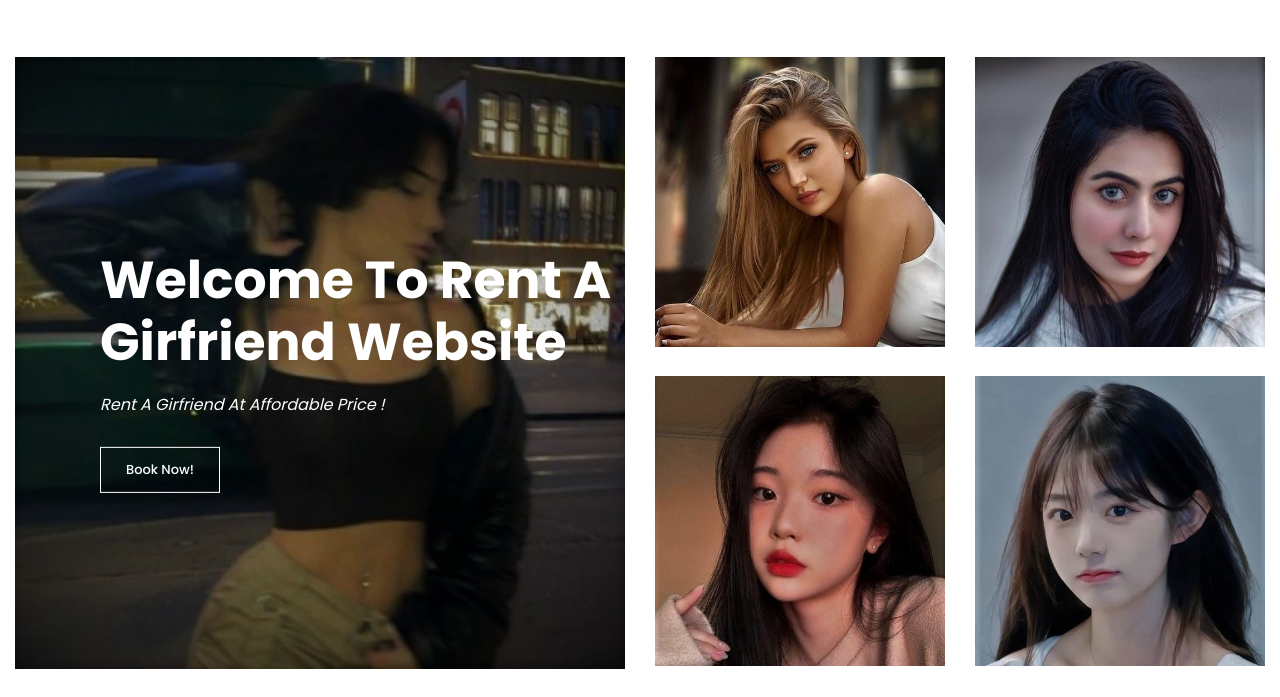
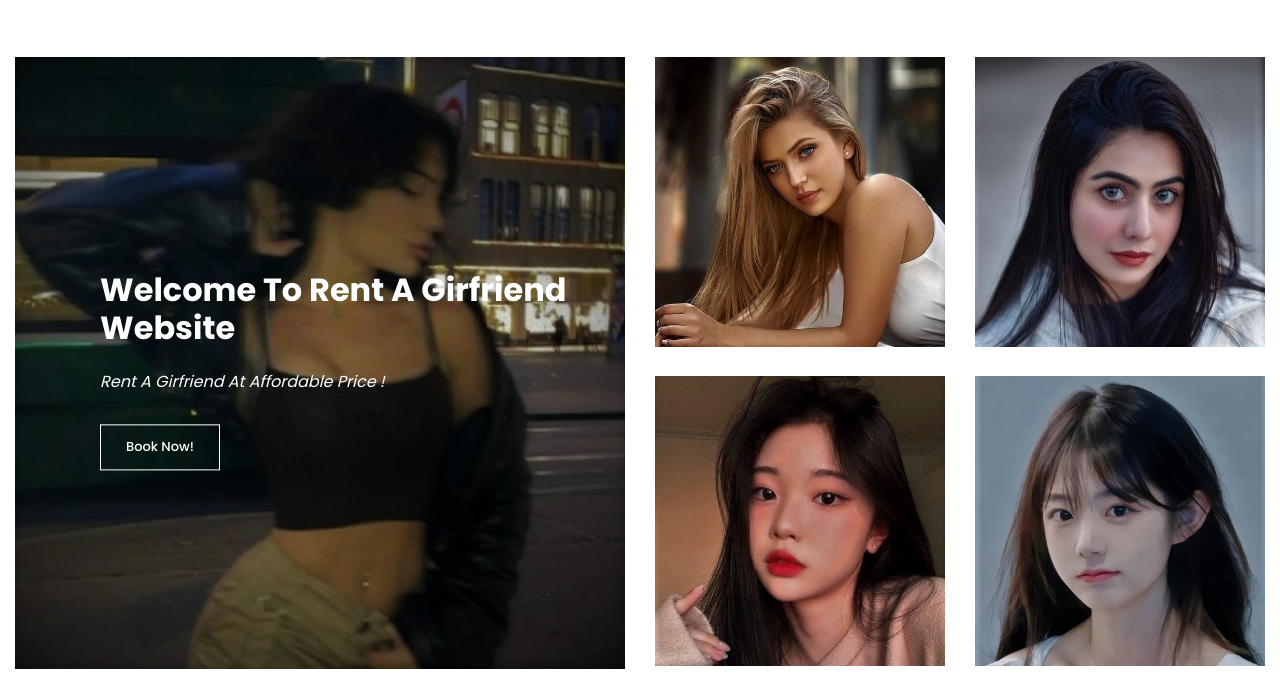
Before and after one commit to eren7155/Rent-A-Girlfriend, a plain HTML site: page index.html in a window 1280 px wide. Shown: the part 103-800 px from the top of the page. Drawn offline with Linux system fonts and the light colour scheme.

Commit message:
Update templatemo-hexashop.css

```diff
--- a/assets/css/templatemo-hexashop.css
+++ b/assets/css/templatemo-hexashop.css
@@ -1,28 +1,3 @@
-/*
-
-TemplateMo 571 Hexashop
-
-https://templatemo.com/tm-571-hexashop
-
-*/
-
-/* ---------------------------------------------
-Table of contents
-------------------------------------------------
-01. font & reset css
-02. reset
-03. global styles
-04. header
-05. banner
-06. features
-07. testimonials
-08. contact
-09. footer
-10. preloader
-11. search
-12. portfolio
-
---------------------------------------------- */
 /*
 ---------------------------------------------
 font & reset css
@@ -671,9 +646,9 @@ banner
 .main-banner .left-content .inner-content h4 {
   color: #fff;
   margin-top: -10px;
-  font-size: 52px;
-  font-weight: 700;
-  margin-bottom: 20px;
+  font-size: 32px;
+  font-weight: 700;
+  margin-bottom: 23px;
 }
 
 .main-banner .left-content .inner-content span {
```
